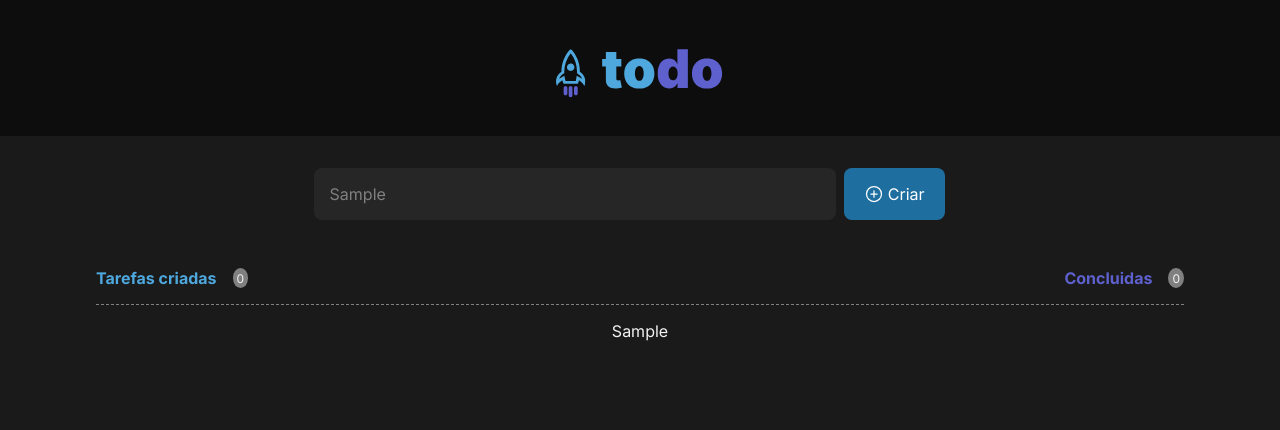
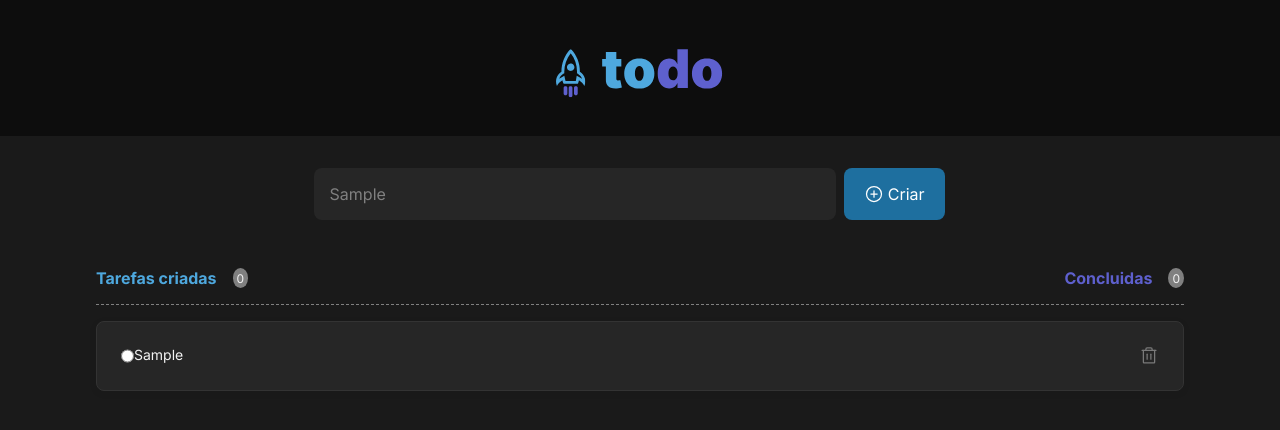
Before and after one commit to felipprodrigues/todo-app, a React (Vite) app in the folder app/: page / in a window 1280 px wide. Both pictures are taken after typing "Sample" into the empty fields and a click on the button "Criar". Shown: the top 430 px of the page. Built offline with nearby package versions, Linux system fonts and the light colour scheme.

Commit message:
add list styles

```diff
--- a/app/src/components/List.tsx
+++ b/app/src/components/List.tsx
@@ -1,11 +1,34 @@
+import styles from '../styles/Lists.module.css'
+import { Trash } from 'phosphor-react'
+
 export function List({tasks}) {
   console.log(tasks.length)
+
+
   return (
     <>
       {tasks.map((item: any, index: number) => {
         return (
-          <div>
-            <span key={index + 1}>{item.content}</span>
+          <div className={styles.wrapper}>
+
+            <input
+              id={item.content}
+              name={item.content}
+              type="radio"
+              className={styles.input}
+            />
+            <label
+              className={styles.label}
+              id={item.content}
+            >
+              {item.content}
+            </label>
+
+            <Trash
+              size={20}
+              className={styles.icon}
+            />
+
           </div>
         )
       })}
--- a/app/src/styles/Content.module.css
+++ b/app/src/styles/Content.module.css
@@ -16,6 +16,7 @@
 
 .holderContent {
   padding: 1rem 0;
+  width: 100%;
 }
 
 .header {
--- /dev/null
+++ b/app/src/styles/Lists.module.css
@@ -0,0 +1,30 @@
+.wrapper {
+  padding: 1.5rem;
+  background-color: var(--gray-500);
+  width: 100%;
+  border: 1px solid #333333;
+  box-shadow: 0px 2px 8px rgba(0, 0, 0, 0.06);
+  border-radius: 8px;
+  display: grid;
+  grid-template-columns: auto 1fr auto
+}
+
+.input {
+  background-color: var(--blue);
+}
+
+.label {
+  font-weight: 400;
+  font-size: var(--text-md);
+  color: var(--gray-100)
+}
+
+.icon {
+  filter: brightness(50%);
+  transition: all .5s linear;
+  cursor: pointer;
+}
+
+.icon:hover {
+  filter: brightness(1)
+}
```
